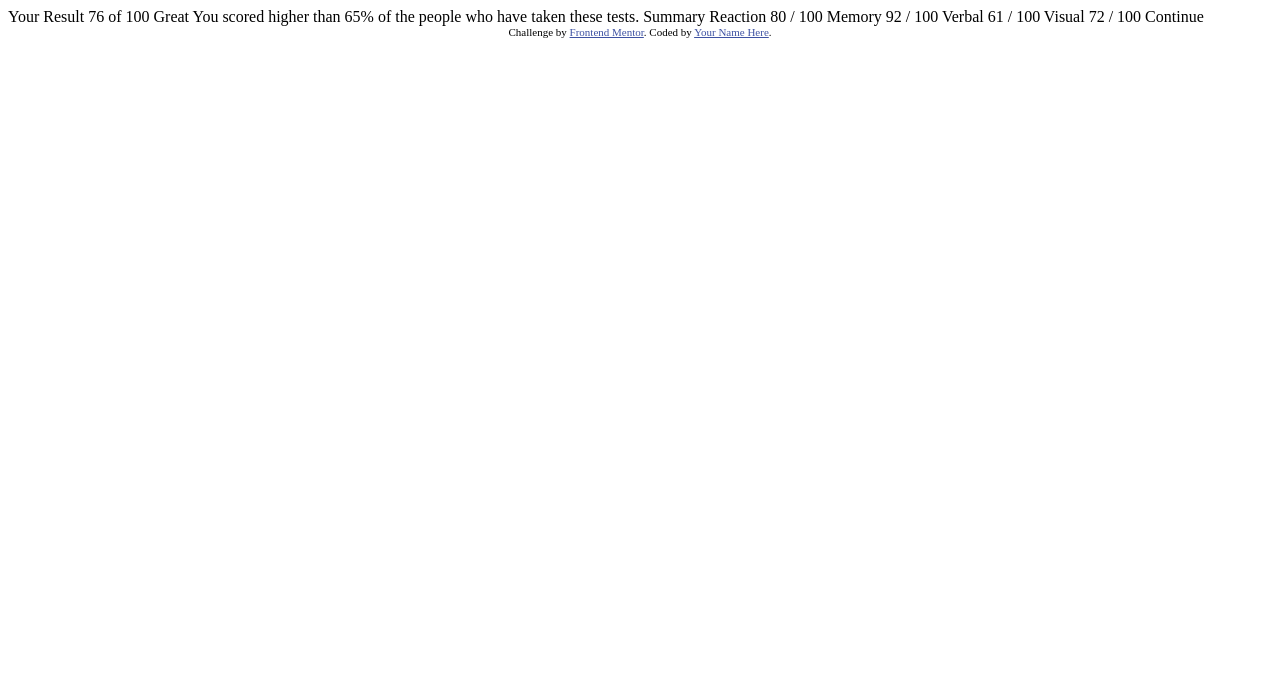
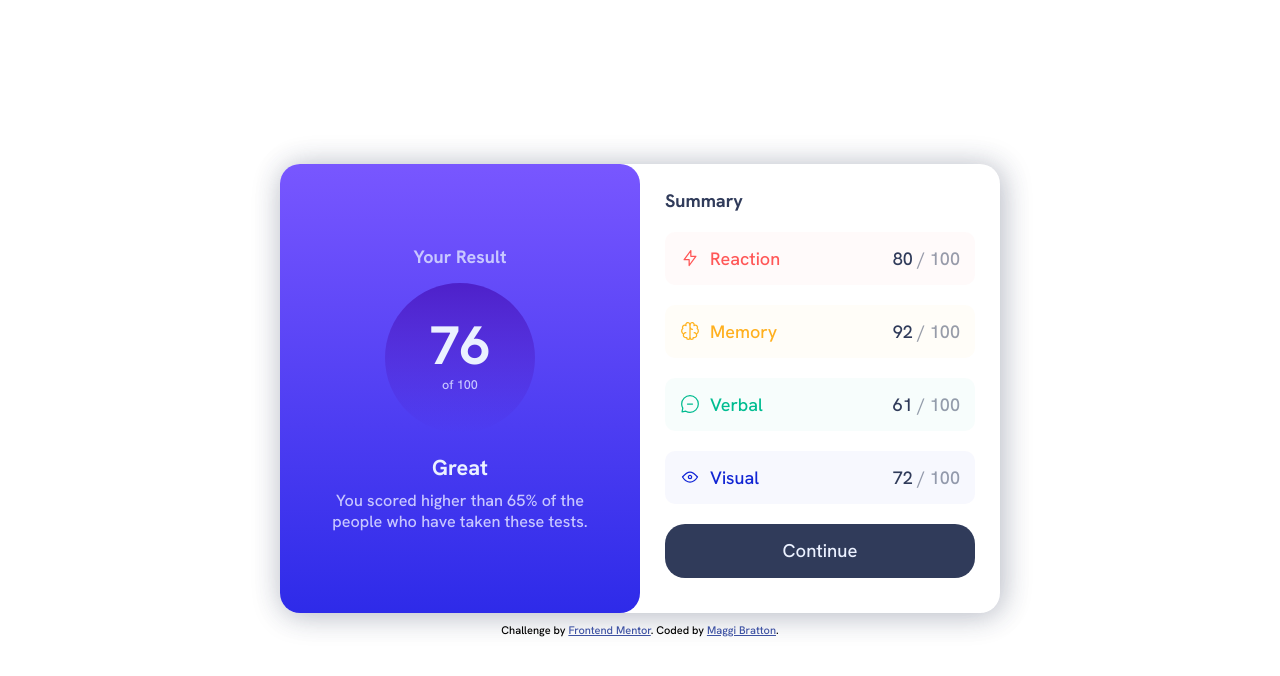
Before and after one commit to maggi-b/results-summary-component, a plain HTML site: page index.html in a window 1280 px wide. Drawn offline with Linux system fonts and the light colour scheme.

Commit message:
Formatted HTML and styled with CSS

```diff
--- a/index.html
+++ b/index.html
@@ -1,47 +1,75 @@
 <!DOCTYPE html>
 <html lang="en">
   <head>
-  <meta charset="UTF-8">
-  <meta name="viewport" content="width=device-width, initial-scale=1.0"> <!-- displays site properly based on user's device -->
+    <meta charset="UTF-8" />
+    <meta name="viewport" content="width=device-width, initial-scale=1.0" />
+    <!-- displays site properly based on user's device -->
 
-  <link rel="icon" type="image/png" sizes="32x32" href="./assets/images/favicon-32x32.png">
-
+    <link
+      rel="icon"
+      type="image/png"
+      sizes="32x32"
+      href="./assets/images/favicon-32x32.png"
+    />
+    <link rel="stylesheet" href="styles.css" />
     <title>Frontend Mentor | Results summary component</title>
-
-  <!-- Feel free to remove these styles or customise in your own stylesheet 👍 -->
-  <style>
-    .attribution { font-size: 11px; text-align: center; }
-    .attribution a { color: hsl(228, 45%, 44%); }
-  </style>
   </head>
   <body>
-
-  Your Result
-  76
-  of 100
-
-  Great
+    <div class="container">
+      <div class="main">
+        <h4 class="result-header">Your Result</h4>
+        <div class="overall-score">
+          <h1>76</h1>
+          <p class="out-of">of 100</p>
+        </div>
+        <h2>Great</h2>
+        <p class="description">
           You scored higher than 65% of the people who have taken these tests.
-
-  Summary
-
-  Reaction
-  80 / 100
-
-  Memory
-  92 / 100
-
-  Verbal
-  61 / 100
-
-  Visual
-  72 / 100
-
-  Continue
-
+        </p>
+      </div>
+      <div class="result-div">
+        <h4 class="summary-header">Summary</h4>
+        <ul>
+          <li id="reaction-li">
+            <div>
+              <img
+                src="assets/images/icon-reaction.svg"
+                alt="lightning bolt icon"
+              />
+              <p class="category" id="reaction">Reaction</p>
+            </div>
+            <p class="category-score"><span>80 </span>/ 100</p>
+          </li>
+          <li id="memory-li">
+            <div>
+              <img src="assets/images/icon-memory.svg" alt="brain icon" />
+              <p class="category" id="memory">Memory</p>
+            </div>
+            <p class="category-score"><span>92 </span>/ 100</p>
+          </li>
+          <li id="verbal-li">
+            <div>
+              <img src="assets/images/icon-verbal.svg" alt="type bubble icon" />
+              <p class="category" id="verbal">Verbal</p>
+            </div>
+            <p class="category-score"><span>61 </span>/ 100</p>
+          </li>
+          <li id="visual-li">
+            <div>
+              <img src="assets/images/icon-visual.svg" alt="eye icon" />
+              <p class="category" id="visual">Visual</p>
+            </div>
+            <p class="category-score"><span>72 </span>/ 100</p>
+          </li>
+        </ul>
+        <button>Continue</button>
+      </div>
+    </div>
     <div class="attribution">
-    Challenge by <a href="https://www.frontendmentor.io?ref=challenge" target="_blank">Frontend Mentor</a>.
-    Coded by <a href="#">Your Name Here</a>.
+      Challenge by
+      <a href="https://www.frontendmentor.io?ref=challenge" target="_blank"
+        >Frontend Mentor</a
+      >. Coded by <a href="https://github.com/maggi-b">Maggi Bratton</a>.
     </div>
   </body>
 </html>
--- /dev/null
+++ b/styles.css
@@ -0,0 +1,170 @@
+@import url("https://fonts.googleapis.com/css2?family=Hanken+Grotesk:wght@500;700;800&display=swap");
+
+/*-Global Styles-*/
+* {
+  margin: 0;
+  padding: 0;
+  box-sizing: border-box;
+}
+body {
+  background-color: hsl(0, 0%, 100%);
+  font-family: "Hanken Grotesk", sans-serif;
+  font-size: 18px;
+  display: flex;
+  flex-direction: column;
+  align-items: center;
+  justify-content: center;
+  min-height: 100vh;
+  margin-bottom: 20px;
+}
+.container .main {
+  text-align: center;
+  background: linear-gradient(hsl(252, 100%, 67%), hsl(241, 81%, 54%));
+  color: hsl(241, 100%, 89%);
+  border-radius: 20px;
+  padding: 40px;
+}
+
+/*-Main Styles-*/
+.main {
+  display: flex;
+  flex-direction: column;
+  align-items: center;
+  justify-content: center;
+}
+h4.result-header {
+  padding-bottom: 15px;
+}
+.main div.overall-score {
+  background: linear-gradient(hsla(256, 72%, 46%, 1), hsla(241, 72%, 46%, 0));
+  height: 130px;
+  width: 130px;
+  padding: 20px 30px;
+  border-radius: 50%;
+  line-height: 1.2;
+  margin-bottom: 20px;
+}
+h1 {
+  color: hsl(221, 100%, 96%);
+  font-size: 3em;
+}
+p.out-of {
+  font-size: 0.7em;
+}
+h2 {
+  color: hsl(221, 100%, 96%);
+  font-size: 1.2em;
+  padding-bottom: 8px;
+}
+p.description {
+  font-size: 0.9em;
+}
+
+/*-Result-div Styles-*/
+.result-div {
+  padding: 25px;
+  border-radius: 20px;
+}
+h4.summary-header {
+  color: hsl(224, 30%, 27%);
+  padding-bottom: 20px;
+}
+/*-Ul Styles-*/
+ul {
+  list-style-type: none;
+}
+ul li {
+  display: flex;
+  align-items: center;
+  justify-content: space-between;
+  padding: 15px;
+  margin-bottom: 20px;
+  border-radius: 10px;
+}
+ul li div {
+  display: flex;
+  align-items: center;
+  justify-content: center;
+}
+ul li div p#reaction {
+  color: hsl(0, 100%, 67%);
+  padding-left: 10px;
+}
+ul li div p#memory {
+  color: hsl(39, 100%, 56%);
+  padding-left: 10px;
+}
+ul li div p#verbal {
+  color: hsl(166, 100%, 37%);
+  padding-left: 10px;
+}
+ul li div p#visual {
+  color: hsl(234, 85%, 45%);
+  padding-left: 10px;
+}
+ul li#reaction-li {
+  background-color: hsl(0, 100%, 67%, 0.03);
+}
+ul li#memory-li {
+  background-color: hsl(39, 100%, 56%, 0.03);
+}
+ul li#verbal-li {
+  background-color: hsl(166, 100%, 37%, 0.03);
+}
+ul li#visual-li {
+  background-color: hsl(234, 85%, 45%, 0.03);
+}
+p.category-score {
+  color: hsl(224, 30%, 27%, 0.5);
+}
+p.category-score span {
+  color: hsl(224, 30%, 27%);
+}
+
+/*-Button Styles-*/
+button {
+  font-family: inherit;
+  font-size: 1.025em;
+  border: none;
+  padding: 15px 10px;
+  margin-bottom: 10px;
+  background-color: hsl(224, 30%, 27%);
+  color: hsl(221, 100%, 96%);
+  width: 100%;
+  border-radius: 20px;
+  cursor: pointer;
+}
+button:hover {
+  background: linear-gradient(hsl(252, 100%, 67%), hsl(241, 81%, 54%));
+}
+
+/*-Attribution Styles-*/
+.attribution {
+  font-size: 11px;
+  text-align: center;
+}
+.attribution a {
+  color: hsl(228, 45%, 44%);
+}
+
+@media (min-width: 768px) {
+  .container {
+    display: flex;
+    flex-wrap: wrap;
+    margin-bottom: 10px;
+    border-radius: 20px;
+    box-shadow: 4px 0 30px hsl(224, 30%, 27%, 0.2),
+      0 4px 30px hsl(224, 30%, 27%, 0.2);
+  }
+  .main {
+    max-width: 360px;
+  }
+  .main div.overall-score {
+    height: 150px;
+    width: 150px;
+    padding: 30px 40px;
+  }
+  .result-div {
+    min-width: 360px;
+  }
+}
```
Lines whose indentation alone changed are shown as unchanged.
